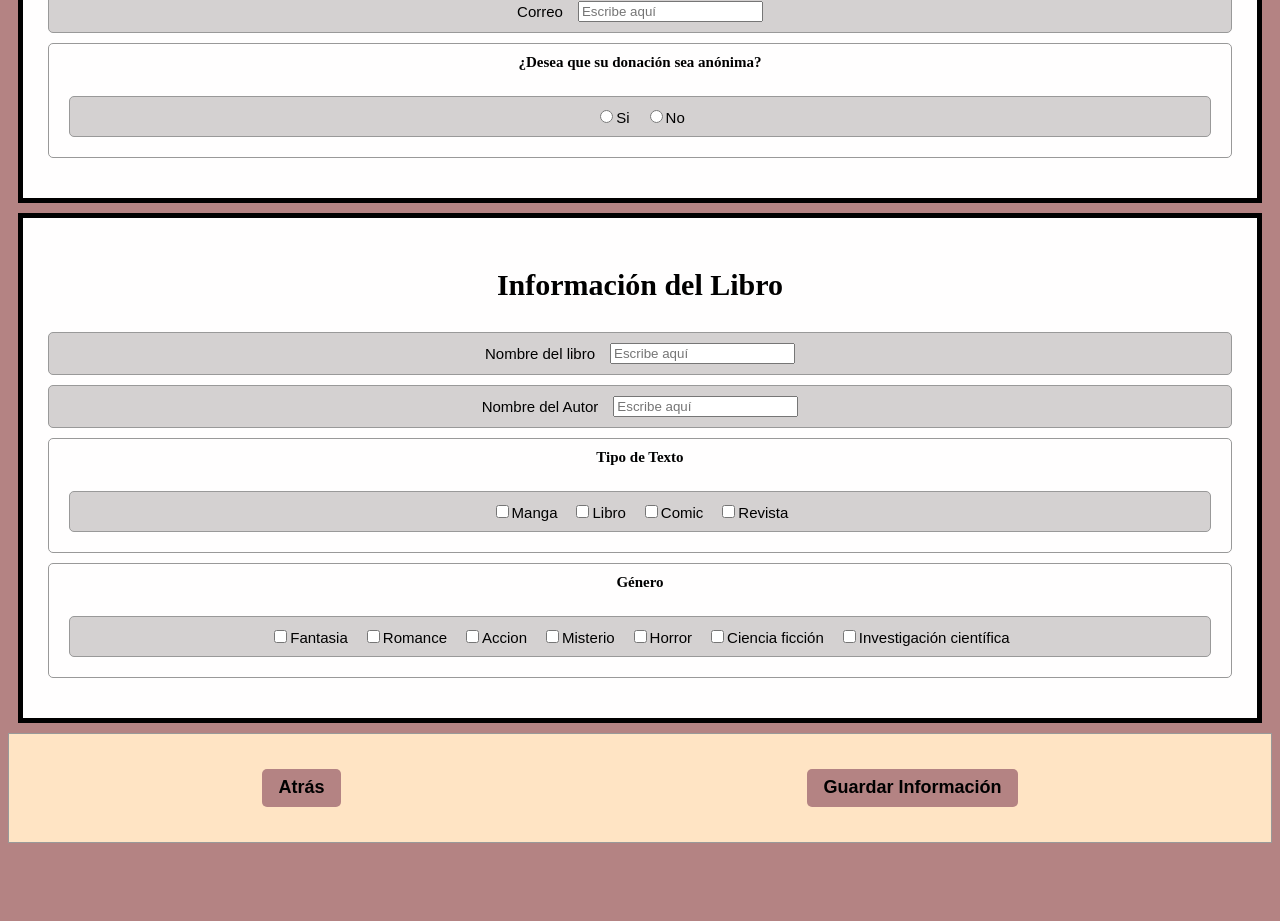
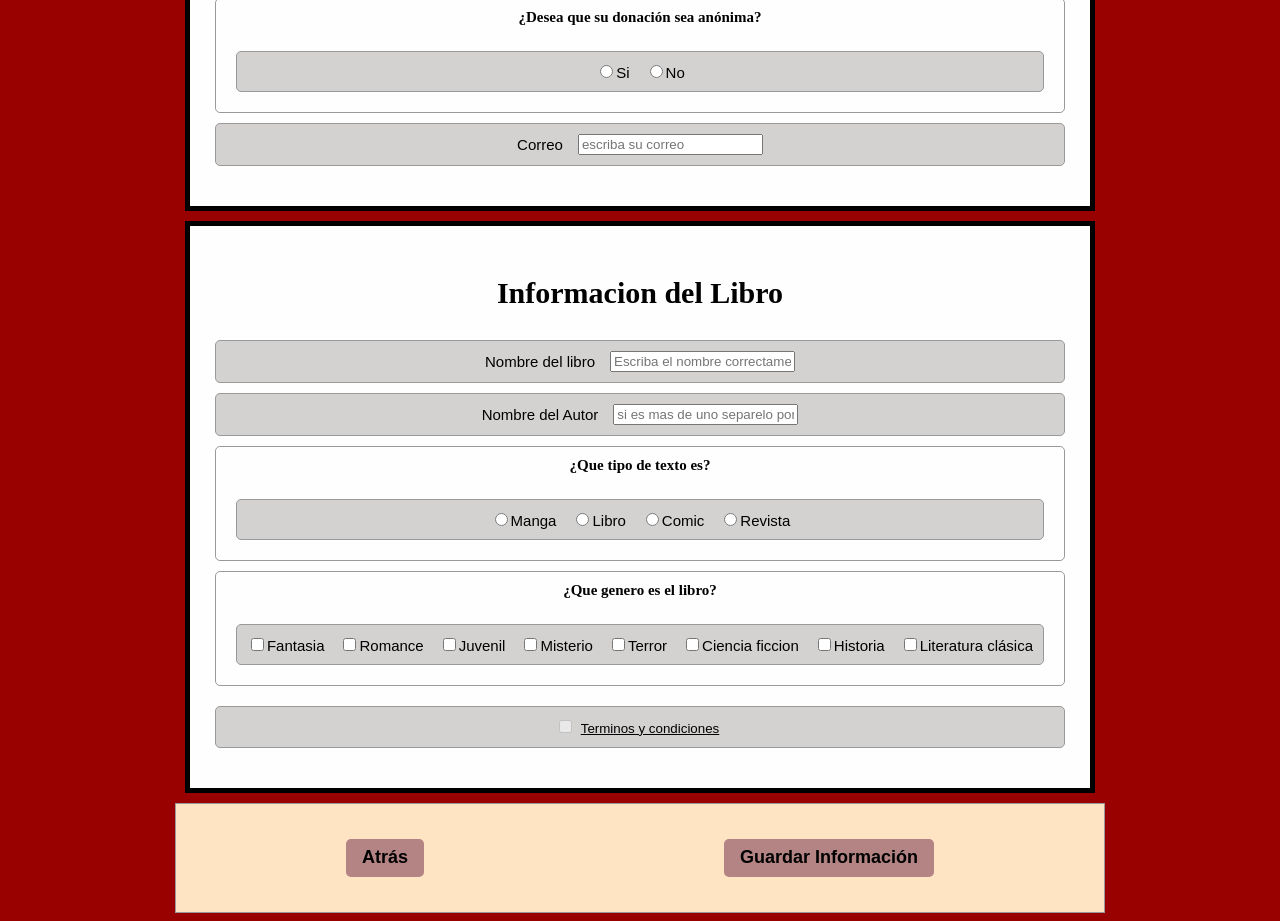
Before and after one commit to panghys/dlp-donacion, a Next.js app: page / in a window 1280 px wide. Shown: the part 280-1201 px from the top of the page. Before the commit the page ends 1131 px from the top, so only its background shows below. Built offline with nearby package versions, Linux system fonts and the light colour scheme.

Commit message:
cambios terminos y condiciones

```diff
--- a/app/formulario/donador.json
+++ b/app/formulario/donador.json
@@ -1,4 +1,10 @@
 {
+    "cuadrotx": [
+        {
+            "id":"Correo",
+            "gris":"escriba su correo"
+        }
+    ],
     "tes": [
         {
             "id": "anonimo",
@@ -6,10 +12,5 @@
             "opciones": ["Si", "No"],
             "tipo": "radio"
         }
-    ],
-
-    "cuadrotx": [
-        "Correo"
     ]
-
 }
--- a/app/formulario/libro.json
+++ b/app/formulario/libro.json
@@ -1,10 +1,31 @@
 {
     "cuadrotx":[
-        "Nombre del libro",
-        "Nombre del Autor"
+        {
+            "id":"Nombre del libro",
+            "gris":"Escriba el nombre correctamente"
+        },
+        {
+            "id":"Nombre del Autor",
+            "gris":"si es mas de uno separelo por comas"
+        }
+
+
     ],
     "tes":[
-        { "id": "Tipo de Texto", "title": ["Manga","Libro","Comic","Revista"] },
-        { "id": "Género", "title": ["Fantasia","Romance","Accion","Misterio","Horror","Ciencia ficción","Investigación científica"] }
+        {
+            "id": "Tipo de Texto",
+            "pregunta":"¿Que tipo de texto es?",
+            "opciones": ["Manga","Libro","Comic","Revista"],
+            "tipo":"radio"
+        },
+
+        {
+            "id": "Genero",
+            "pregunta":"¿Que genero es el libro?",
+            "opciones": ["Fantasia","Romance","Juvenil","Misterio","Terror","Ciencia ficcion","Historia","Literatura clásica"],
+            "tipo":"checkbox"
+        }
+
     ]
+
 }
--- a/app/funciones/ctexto.js
+++ b/app/funciones/ctexto.js
@@ -1,13 +1,12 @@
 "use client";
 import React, { useState } from 'react';
-import formulario from "@/app/formulario/donador.json"
-const Cuadro=()=>{
+const Cuadro=({dato})=>{
     const [nombre, setNombre] = useState("");
     return(
         <input
             type="text"
             value={nombre}
-            placeholder="Escribe aquí "
+            placeholder={dato}
             onChange={(e) => setNombre(e.target.value)}
         />
     );
--- a/app/funciones/datos.js
+++ b/app/funciones/datos.js
@@ -6,13 +6,6 @@ import Libro from "@/app/formulario/libro.json"
 export function persona() {
     return (
       <div>
-        {formulario.cuadrotx.map((preg, i) => (
-          <div className='rellenar' key={i}>
-            <div className='tex'>{preg}</div>
-            <Cuadro />
-          </div>
-        ))}
-
         {formulario.tes.map((pregunta, i) => (
           <div className='precionar' key={i}>
             <div className="titulo1">{pregunta.pregunta}</div> {/* Mostrar la pregunta */}
@@ -26,6 +19,12 @@ export function persona() {
             </div>
           </div>
         ))}
+        {formulario.cuadrotx.map((preg) => (
+          <div className='rellenar' >
+            <div className='tex'>{preg.id}</div>
+            <Cuadro dato={preg.gris}></Cuadro>
+          </div>
+        ))}
       </div>
     );
   }
@@ -34,19 +33,19 @@ export function libro(){
         <div>
             {Libro.cuadrotx.map((preg)=>(
             <div className='rellenar'>
-                <div className='tex'>{preg}</div>
-                <Cuadro></Cuadro>
+                <div className='tex'>{preg.id}</div>
+                <Cuadro dato={preg.gris}></Cuadro>
             </div>
             ))}
-            {Libro.tes.map((pregunta,i)=>(
-                <div className='precionar'>
-                    <div className="titulo1">{pregunta.id}</div>
+            {Libro.tes.map((pregunta, i) => (
+                <div className='precionar' key={i}>
+                    <div className="titulo1">{pregunta.pregunta}</div> {/* Mostrar la pregunta */}
                     <div className='rellenar'>
-                        {Libro.tes[i].title.map((title)=>(
-                            <div>
-                                <Bot></Bot>
-                                {title}
-                            </div>
+                        {pregunta.opciones.map((opcion, j) => (
+                            <label key={j}>
+                                <input type={pregunta.tipo} name={pregunta.id} value={opcion} />
+                                {opcion}
+                            </label>
                         ))}
                     </div>
                 </div>
--- /dev/null
+++ b/app/funciones/modal.js
@@ -0,0 +1,41 @@
+import React, { useEffect, useState } from 'react';
+
+const Modal = ({ isOpen, onClose }) => {
+  const [termsText, setTermsText] = useState('');
+
+  useEffect(() => {
+    if (isOpen) { // Solo cargar si el modal está abierto
+      fetch('/terminos.txt') // Asegúrate de que la ruta sea correcta
+        .then((response) => {
+          if (!response.ok) {
+            throw new Error('Error al cargar los términos');
+          }
+          return response.text(); // Devuelve el texto de la respuesta
+        })
+        .then((text) => {
+          setTermsText(text); // Almacena el texto en el estado
+        })
+        .catch((error) => {
+          console.error('Error fetching terms:', error); // Maneja cualquier error
+        });
+    }
+  }, [isOpen]); // Dependencia: se ejecuta cada vez que `isOpen` cambia
+
+  if (!isOpen) return null;
+
+  const handleOverlayClick = (e) => {
+    if (e.target === e.currentTarget) {
+      onClose();
+    }
+  };
+  return (
+    <div className="modal-overlay" onClick={handleOverlayClick}>
+      <div className="modal-content">
+        <h2>Términos y Condiciones</h2>
+        <p>{termsText}</p>
+      </div>
+    </div>
+  );
+};
+
+export default Modal;
--- a/app/globals.css
+++ b/app/globals.css
@@ -1,9 +1,14 @@
 html {
   box-sizing: border-box;
   font-size: 15px;
-  background-color: #b48383;
+  background-color: #990000;
   font-family: Arial, Helvetica, sans-serif;
+  display: flex;
+  justify-content: center;
+  align-items: center;
 }
+
+
 
 .titulo{
   display: flex;
@@ -85,3 +90,33 @@ html {
   background-color: #f2bfbf;
   color: rgb(105, 112, 119);
 }
+
+.texto-enlace {
+  background: none;
+  border: none;
+  color: black; /* Color de la letra */
+  text-decoration: underline; /* Subrayado */
+  cursor: pointer; /* Cambia el cursor al pasar el mouse */
+}
+
+
+.modal-overlay {
+  position: fixed;
+  top: 0;
+  left: 0;
+  right: 0;
+  bottom: 0;
+  background: rgba(0, 0, 0, 0.5);
+  display: flex;
+  justify-content: center;
+  align-items: center;
+  z-index: 1000;
+}
+
+.modal-content {
+  background: white;
+  padding: 100px;
+  border-radius: 16px;
+  box-shadow: 0 4px 16px rgba(200, 26, 26, 0.2);
+  z-index: 1001; /* Asegúrate de que el contenido del modal esté delante de la superposición */
+}
--- a/app/page.js
+++ b/app/page.js
@@ -1,30 +1,54 @@
 "use client";
 import { useRouter } from "next/navigation";
 import { persona, libro } from "./funciones/datos.js";
+import Modal from "./funciones/modal.js";
+import { useState } from "react";
 
 // Donar Libros
 export default function Home() {
   const router = useRouter();
   const handleGuardarClick = () => {
     router.push("/formulario/qr");
+  }
+  const [isModalOpen, setModalOpen] = useState(false);
+  const [hasSeenTerms, setHasSeenTerms] = useState(false);
+  const [isChecked, setChecked] = useState(false);
+
+  const toggleModal = () => {
+    setModalOpen(!isModalOpen);
   };
+  const handleModalClose = () => {
+    setHasSeenTerms(true); // Marca que ha visto los términos
+    setModalOpen(false); // Cierra el modal
+  };
+
+
 return (
-    <div>
+  <div >
     <h1 className="titulo">Donar Libros</h1>
     <div className="cuestionario">
-        <h1 className="titulo1">Información del Usuario</h1>
+      <h1 className="titulo1">Informacion del Usuario</h1>
       <div>{persona()}</div>
     </div>
     <div className="cuestionario">
-        <h1 className="titulo1">Información del Libro</h1>
+      <h1 className="titulo1">Informacion del Libro</h1>
       <div>{libro()}</div>
+      <div className='rellenar'>
+        <label >
+            <input type="checkbox" checked={isChecked} onChange={(e) => setChecked(e.target.checked)} disabled={!hasSeenTerms}  />
+            <button className="texto-enlace"  onClick={toggleModal} >Terminos y condiciones</button>
+        </label>
+
       </div>
+    </div>
+
     <div className="footer">
         <button className="btn">Atrás</button>
         <button className="btn" onClick={handleGuardarClick}>
           Guardar Información
         </button>
       </div>
+    <Modal isOpen={isModalOpen} onClose={handleModalClose} />
   </div>
-  );
+  )
 }
```
Lines whose indentation alone changed are shown as unchanged.
